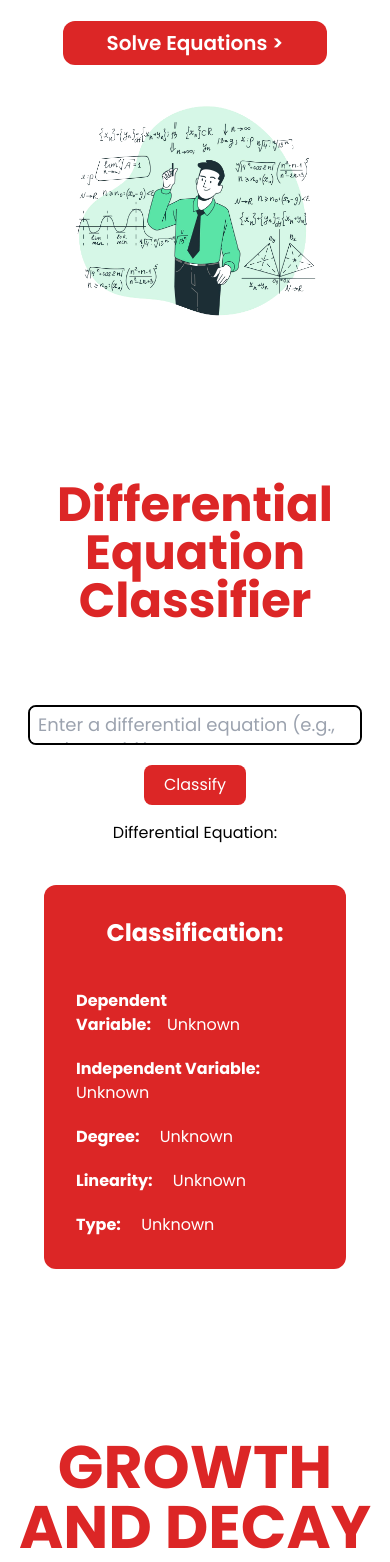
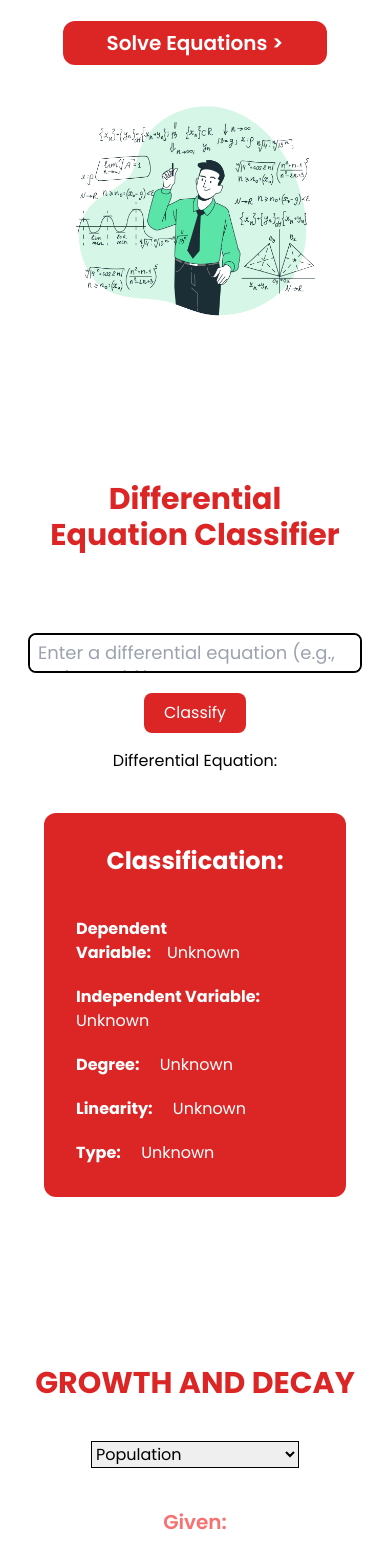
Before and after one commit to AndreJarl/DifferentialEquationsSolver, a React (Vite) app: page / in a window 390 px wide. Shown: the part 435-1997 px from the top of the page. Built offline with nearby package versions, Linux system fonts and the light colour scheme.

Commit message:
fixed size

```diff
--- a/src/components/Classi.jsx
+++ b/src/components/Classi.jsx
@@ -48,7 +48,7 @@ const Classi = () => {
 
   return (
     <div id="class" className='flex justify-center items-center flex-col mb-10 px-11 pt-10 '>
-      <h2 className='text-center text-5xl font-bold py-20 text-red-600'>Differential Equation Classifier</h2>
+      <h2 className='text-center text-3xl lg:text-5xl font-bold py-20 text-red-600'>Differential Equation Classifier</h2>
       <div className='flex flex-col gap-5 justify-center items-center lg:flex lg:flex-row lg:items-center lg:mb-10'>
 
         <textarea
--- a/src/components/GrowthDecay.jsx
+++ b/src/components/GrowthDecay.jsx
@@ -22,7 +22,7 @@ function GrowthDecay() {
 
   return (
     <>
-      <h2 id="growth" className='text-center text-6xl font-bold text-red-600 pt-32 pb-10'>GROWTH AND DECAY</h2>
+      <h2 id="growth" className='text-center text-3xl lg:text-6xl font-bold text-red-600 pt-32 pb-10'>GROWTH AND DECAY</h2>
 
       <div className="flex items-center justify-center">
         <select
--- a/src/components/Hero.jsx
+++ b/src/components/Hero.jsx
@@ -7,7 +7,7 @@ function Hero(){
             <div className="flex justify-center items-center gap-4 flex-row sm:flex-col mb-5">
                 <div className="flex gap-5 lg:flex-row sm:flex-col justify-center items-center">
                   <div className="flex sm:flex-col justify-center items-center gap-3 lg:-mt-14">
-                        <p className="text-center sm:text-4xl font-bold text-red-600 sm:m-5">DIFFERENTIAL EQUATIONS</p>
+                        <p className="text-center text-4xl lg:text-5xl font-bold text-red-600 sm:m-5">DIFFERENTIAL EQUATIONS</p>
                         <p className="text-center lg:mx-14 sm:mx-4 sm:pb-2 text-base font-semibold text-gray-700">Classifications of Differential Equations, Application of Seperable Variable and many more.....</p>
                         <p className="text-center sm:text-lg font-semibold">Group 3 Final Project</p>
                         <a href="#class"><button className="bg-red-600 hover:bg-red-400 px-11 py-2 mt-2 text-xl text-white font-semibold rounded-xl">Solve Equations ></button></a>
--- a/src/components/NewtonLaw.jsx
+++ b/src/components/NewtonLaw.jsx
@@ -19,7 +19,7 @@ function Newton() {
 
   return (
     <>
-      <h2 id="newton" className="text-center lg:text-5xl font-bold text-red-600 pt-32 pb-10 items-center justify-center text-2xl">
+      <h2 id="newton" className="text-center lg:text-5xl font-bold text-red-600 pt-32 pb-10 items-center justify-center text-3xl">
         NEWTON'S LAW COOLING/HEATING
       </h2>
 
--- a/src/components/newtonlaw/Newtime.jsx
+++ b/src/components/newtonlaw/Newtime.jsx
@@ -127,7 +127,7 @@ const CoolingHeatingTimeCalculator = () => {
 </div>
 </div>
       {result && (
-       <div className='bg-red-600 text-white min-w-[350px] md:min-w-[600px] lg:min-w-[600px] max-w-full text-center py-5 mb-10 text-xl font-bold flex flex-col justify-center gap-4 '>
+       <div className='px-5 bg-red-600 text-white min-w-[250px] md:min-w-[600px] lg:min-w-[600px] max-w-full text-center py-5 mb-10 text-xl font-bold flex flex-col justify-center gap-4 '>
           <p>Constant (k): {result.k}</p>
           <p>Time: {result.timeAtUnknown}</p>
         </div>
```
